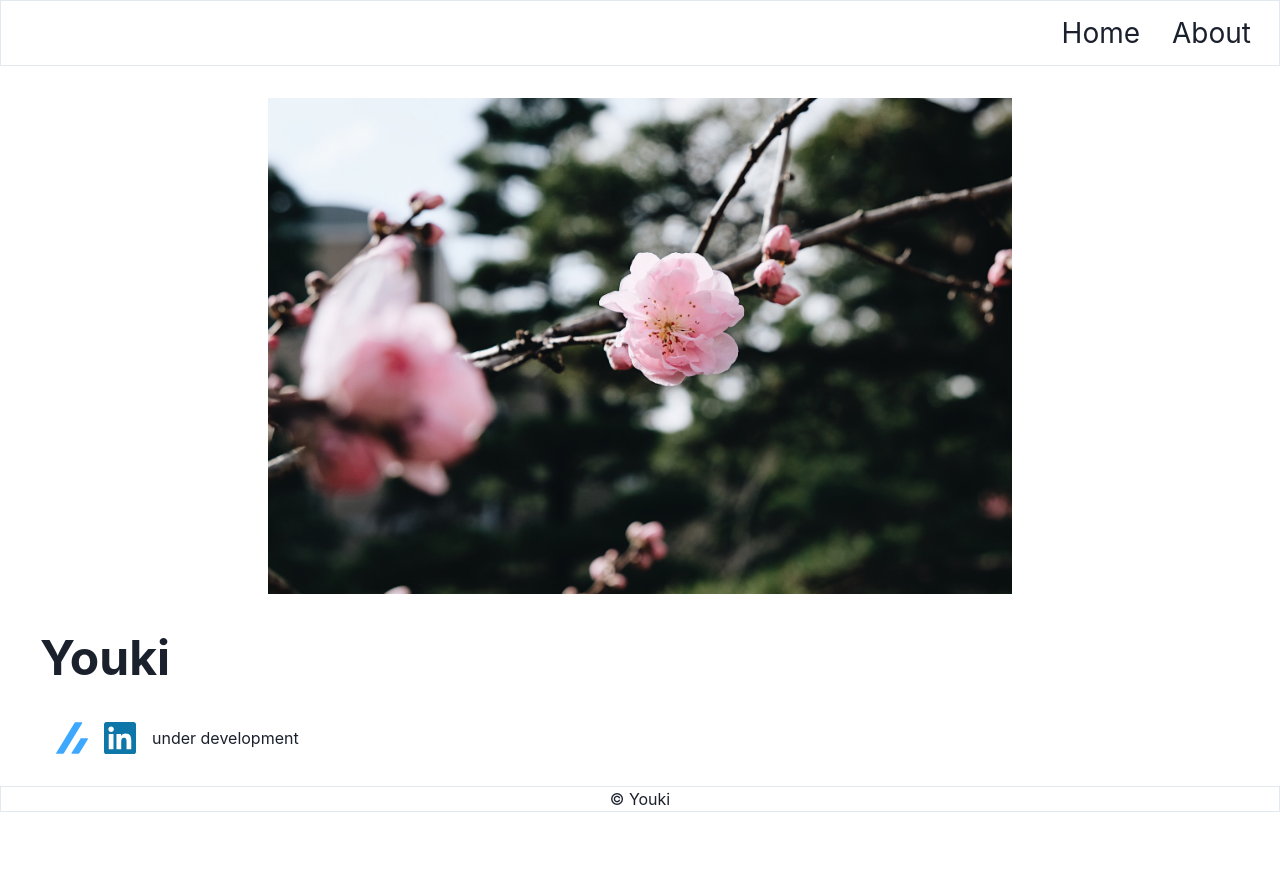
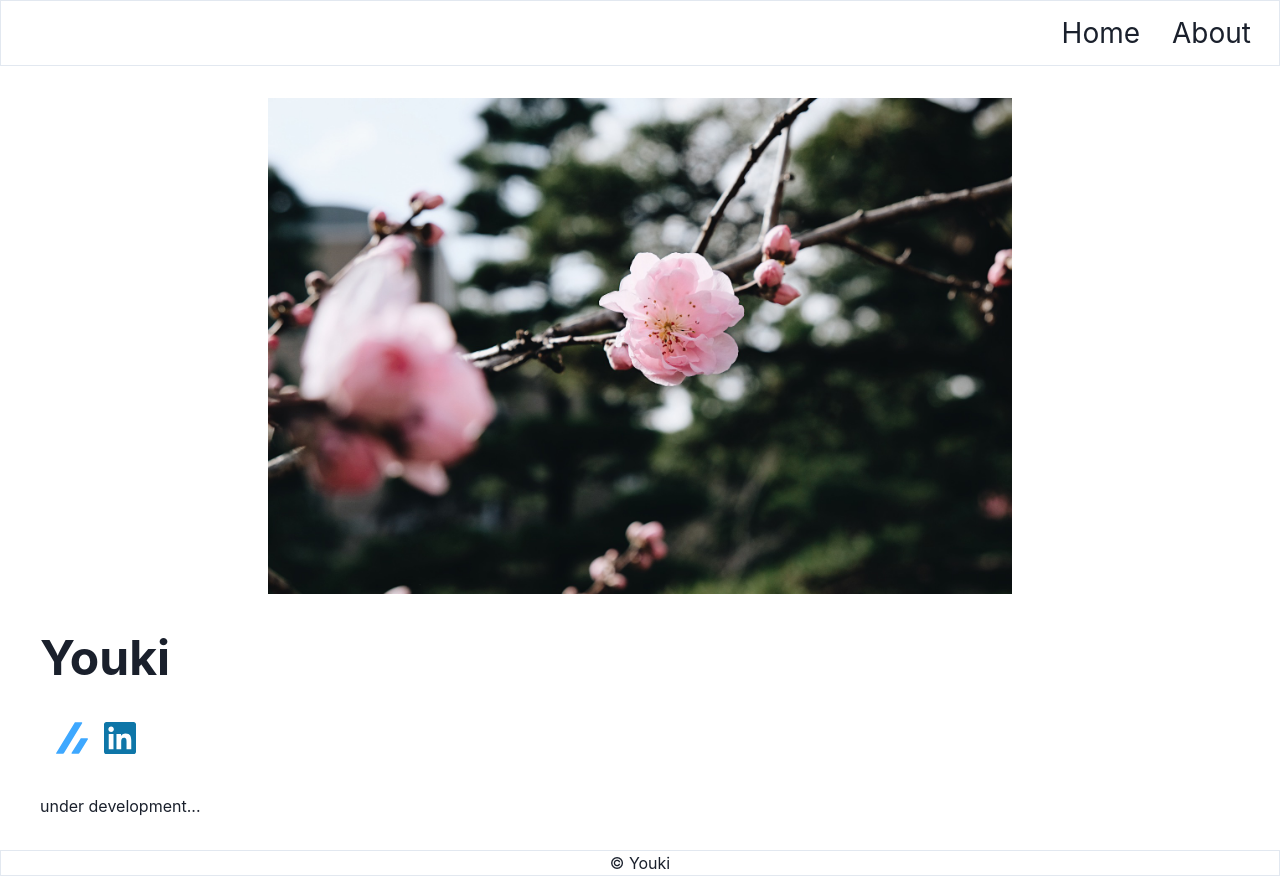
Before and after one commit to yotch0523/portfolio, a React app: page / in a window 1280 px wide. Before the commit the page ends 812 px from the top, so only its background shows below. Built offline with nearby package versions, Linux system fonts and the light colour scheme.

Commit message:
fixed home text

```diff
--- a/src/pages/Home/index.tsx
+++ b/src/pages/Home/index.tsx
@@ -51,8 +51,8 @@ const Home = () => {
               </Link>
             )
           })}
-          <Text>under development</Text>
         </HStack>
+        <Text mt="10">under development...</Text>
       </Box>
     </>
   )
```
